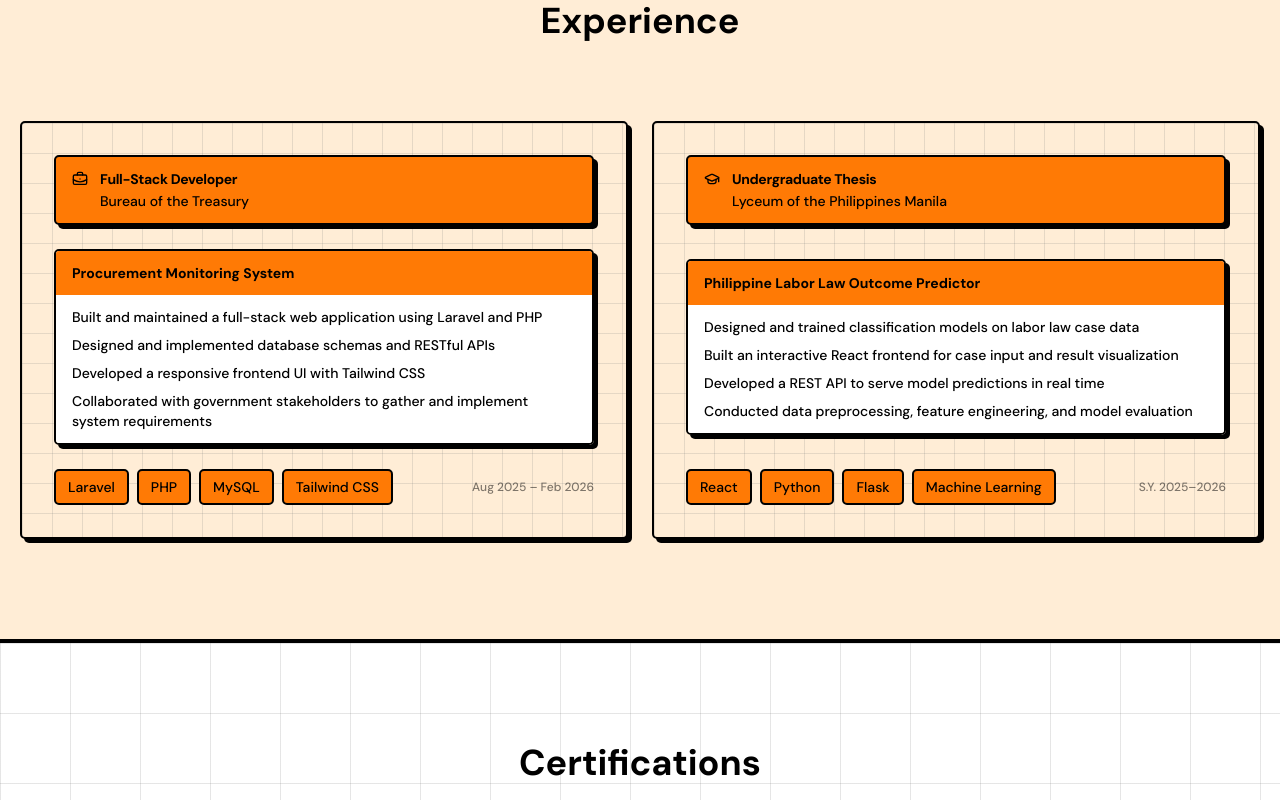
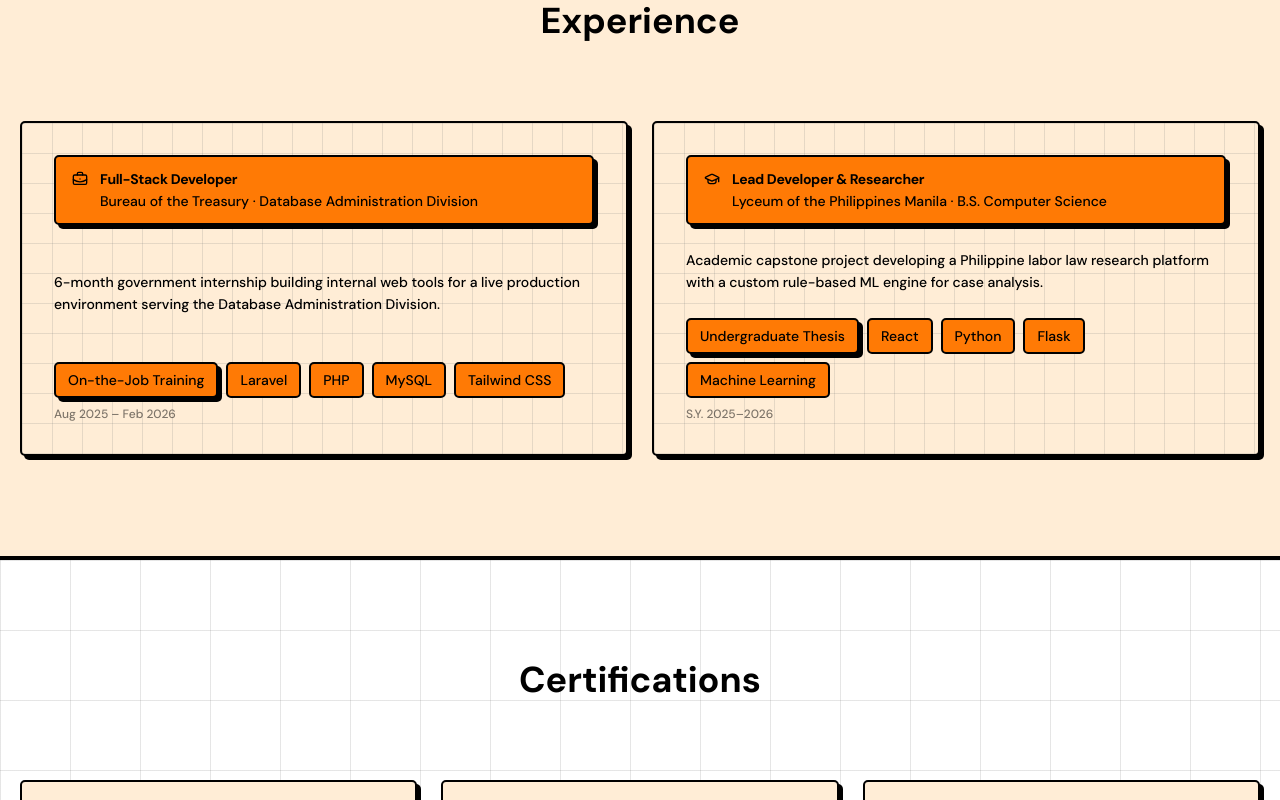
Before and after one commit to jshmnl/personal-portfolio, a Next.js app: page / in a window 1280 px wide. Shown: the part 4320-5120 px from the top of the page. Built offline with nearby package versions, Linux system fonts and the light colour scheme.

Commit message:
Slim down Experience section — remove project bullet points, keep context only
Projects section handles what/how. Experience now answers where/when/role only: Alert header, one context sentence, type badge + tech + period footer.

Co-Authored-By: Claude Sonnet 4.6 <noreply@anthropic.com>

```diff
--- a/src/components/portfolio/experience-section.tsx
+++ b/src/components/portfolio/experience-section.tsx
@@ -9,30 +9,24 @@ const experiences = [
     icon: BriefcaseBusiness,
     role: "Full-Stack Developer",
     org: "Bureau of the Treasury",
+    division: "Database Administration Division",
+    type: "On-the-Job Training",
     period: "Aug 2025 – Feb 2026",
-    project: "Procurement Monitoring System",
+    context:
+      "6-month government internship building internal web tools for a live production environment serving the Database Administration Division.",
     tech: ["Laravel", "PHP", "MySQL", "Tailwind CSS"],
-    bullets: [
-      "Built and maintained a full-stack web application using Laravel and PHP",
-      "Designed and implemented database schemas and RESTful APIs",
-      "Developed a responsive frontend UI with Tailwind CSS",
-      "Collaborated with government stakeholders to gather and implement system requirements",
-    ],
   },
   {
     id: "thesis",
     icon: GraduationCap,
-    role: "Undergraduate Thesis",
+    role: "Lead Developer & Researcher",
     org: "Lyceum of the Philippines Manila",
+    division: "B.S. Computer Science",
+    type: "Undergraduate Thesis",
     period: "S.Y. 2025–2026",
-    project: "Philippine Labor Law Outcome Predictor",
+    context:
+      "Academic capstone project developing a Philippine labor law research platform with a custom rule-based ML engine for case analysis.",
     tech: ["React", "Python", "Flask", "Machine Learning"],
-    bullets: [
-      "Designed and trained classification models on labor law case data",
-      "Built an interactive React frontend for case input and result visualization",
-      "Developed a REST API to serve model predictions in real time",
-      "Conducted data preprocessing, feature engineering, and model evaluation",
-    ],
   },
 ]
 
@@ -51,32 +45,26 @@ export default function ExperienceSection() {
           {experiences.map((exp) => (
             <div
               key={exp.id}
-              className="bg-background border-x-2 border-y-2 shadow-shadow flex flex-col justify-between sm:p-8 p-4 gap-6 border-border rounded-base bg-[linear-gradient(to_right,#80808033_1px,transparent_1px),linear-gradient(to_bottom,#80808033_1px,transparent_1px)] bg-[size:30px_30px]"
+              className="bg-background border-2 shadow-shadow flex flex-col justify-between sm:p-8 p-4 gap-6 border-border rounded-base bg-[linear-gradient(to_right,#80808033_1px,transparent_1px),linear-gradient(to_bottom,#80808033_1px,transparent_1px)] bg-[size:30px_30px]"
             >
-              {/* Alert */}
+              {/* Role + org */}
               <Alert>
                 <exp.icon />
                 <AlertTitle>{exp.role}</AlertTitle>
-                <AlertDescription>{exp.org}</AlertDescription>
+                <AlertDescription>
+                  {exp.org} · {exp.division}
+                </AlertDescription>
               </Alert>
 
-              {/* Static blue-header box with white body */}
-              <div className="rounded-base border-2 border-border overflow-hidden shadow-shadow">
-                <div className="bg-main text-main-foreground px-4 py-3 font-heading text-sm">
-                  {exp.project}
-                </div>
-                <div className="bg-secondary-background px-4 py-3 flex flex-col gap-2">
-                  {exp.bullets.map((bullet) => (
-                    <p key={bullet} className="text-sm font-base">
-                      {bullet}
-                    </p>
-                  ))}
-                </div>
-              </div>
+              {/* Single context sentence */}
+              <p className="text-sm font-base leading-relaxed">
+                {exp.context}
+              </p>
 
-              {/* Bottom row — all tech as default buttons + period */}
+              {/* Bottom row — type badge + tech + period */}
               <div className="flex items-center justify-between gap-2 flex-wrap">
                 <div className="flex items-center gap-2 flex-wrap">
+                  <Button size="sm" variant="default">{exp.type}</Button>
                   {exp.tech.map((t) => (
                     <Button key={t} size="sm" variant="noShadow">{t}</Button>
                   ))}
```
